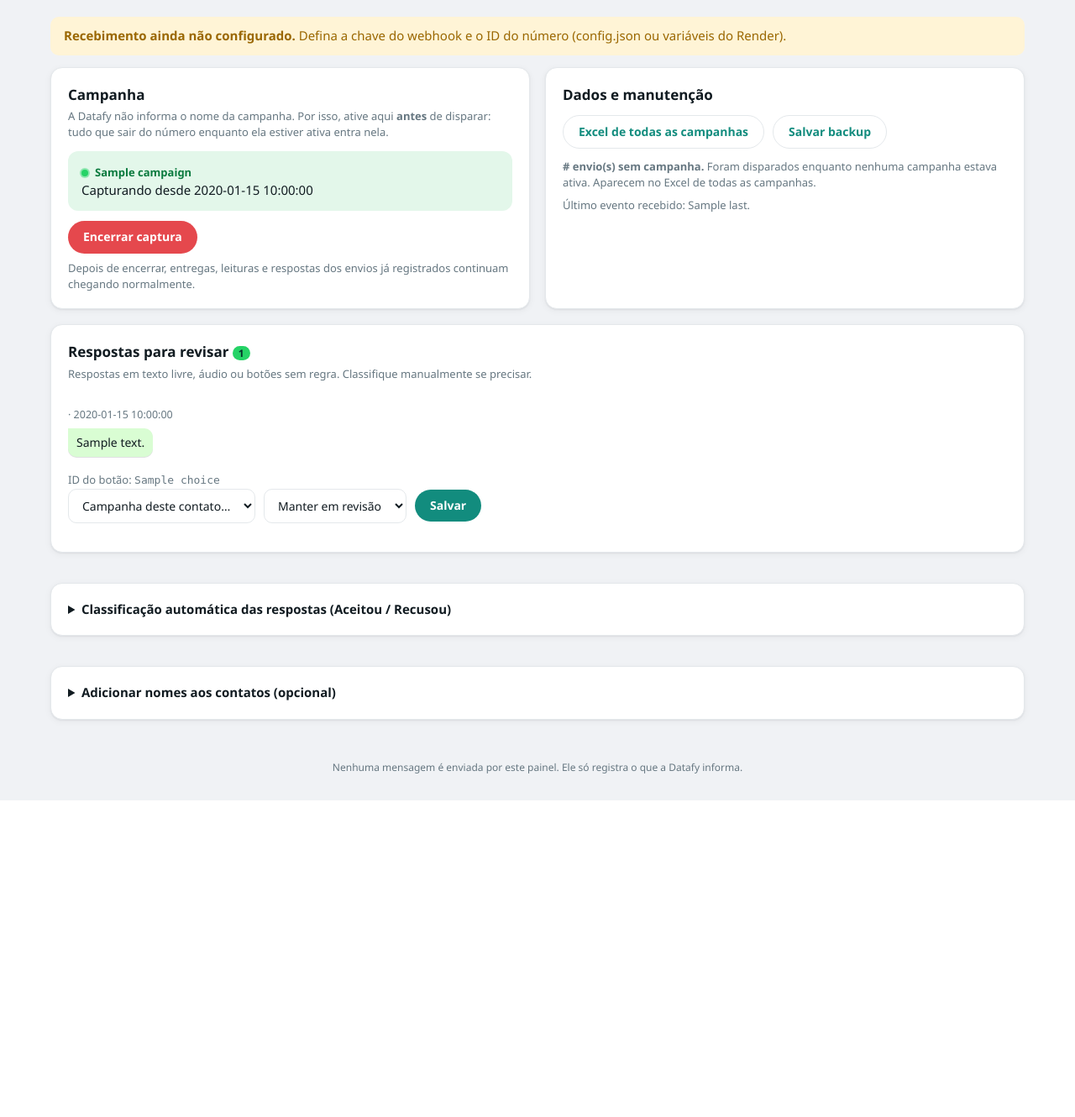
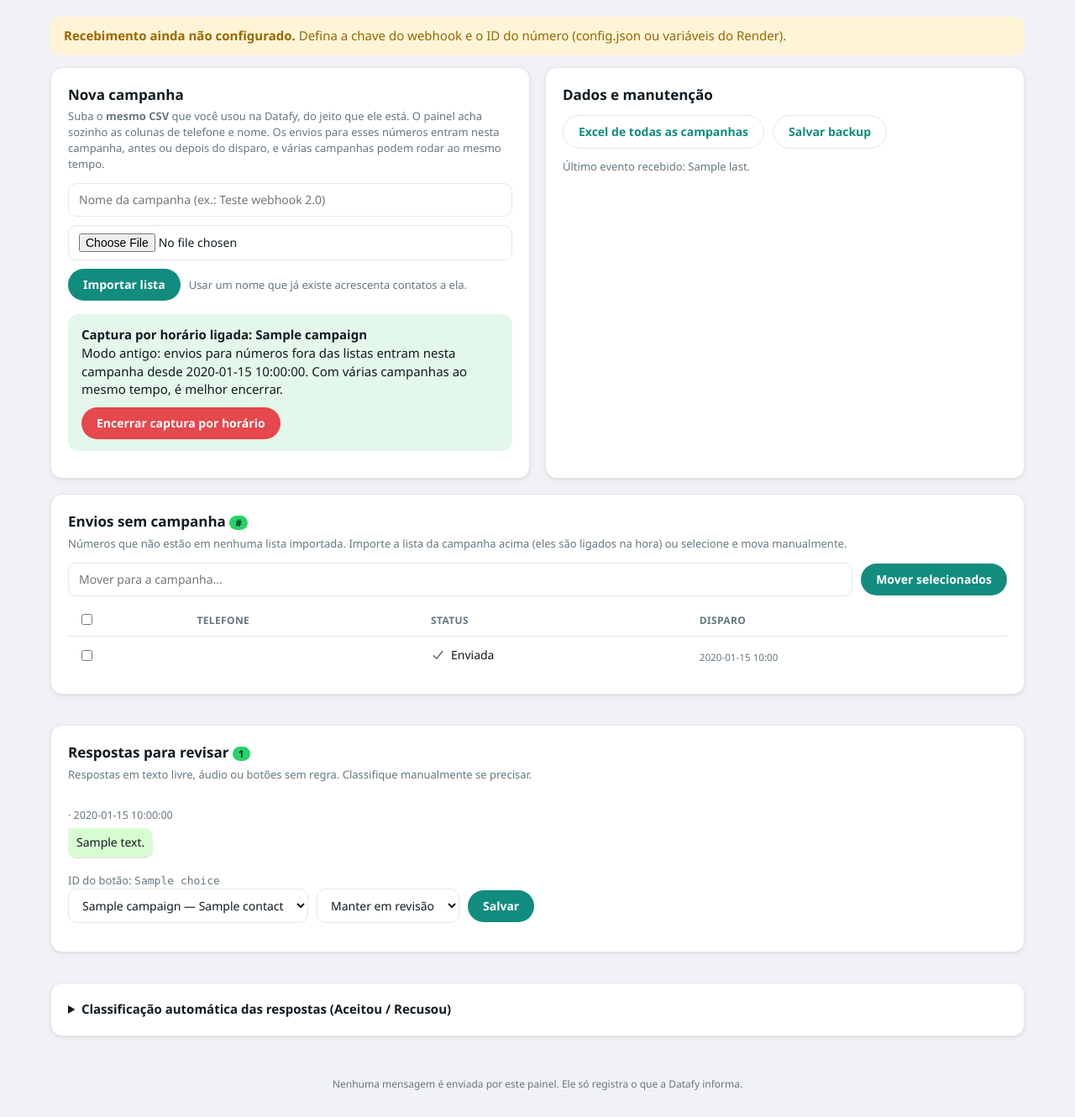
Before and after one commit to meloim/dados-disparos, a Flask app: template templates/index.html in a window 1280 px wide. Shown: the part 105-1435 px from the top of the page at 84% size. Before the commit the page ends 1058 px from the top, so only its background shows below. Run offline with Flask 3, Linux system fonts and the light colour scheme; the template is opened without the code that fills it: most values are stand-ins (such as "Sample title", 1, 10 or a date in 2020); some libraries are stand-ins or nearby versions.

Commit message:
Liga envios a campanha pela lista de contatos
A Datafy nao informa a campanha no webhook e varias campanhas rodam ao
mesmo tempo, entao a captura por horario nao serve. Agora:

- Importa o CSV da Datafy como vem (acha colunas de telefone e nome)
- Liga cada envio pelo telefone a lista da campanha, inclusive envios
  que chegaram antes da importacao
- Trata o nono digito (WA ID vem sem ele)
- Permite mover envios sem campanha manualmente
- Captura por horario vira fallback opcional

Co-Authored-By: Claude Opus 5.5 <noreply@anthropic.com>

```diff
--- a/app.py
+++ b/app.py
@@ -41,6 +41,27 @@ def phone(value):
     if not 10 <= len(result) <= 15:
         raise ValueError('Telefone inválido. Use DDI + DDD + número, como 5511999999999.')
     return result
+
+def phone_key(value):
+    """Mesma chave para 5581999522801, 558199522801 e 81999522801.
+
+    O WhatsApp informa celulares brasileiros sem o nono dígito (WA ID),
+    enquanto as listas costumam trazê-lo.
+    """
+    digits = re.sub(r'\D', '', str(value))
+    if len(digits) in (10, 11):
+        digits = '55' + digits
+    if digits.startswith('55') and len(digits) == 13 and digits[4] == '9':
+        digits = digits[:4] + digits[5:]
+    return digits
+
+PHONE_HEADERS = {'telefone', 'phone', 'phone_number', 'numero', 'number', 'celular', 'whatsapp', 'wa_id', 'waid', 'fone', 'tel', 'mobile'}
+NAME_HEADERS = {'nome', 'name', 'nome_completo', 'cliente', 'first_name', 'primeiro_nome', 'full_name'}
+
+def header_key(value):
+    # "Número de WhatsApp" -> "numero_de_whatsapp"
+    text = unicodedata.normalize('NFKD', str(value)).encode('ascii', 'ignore').decode().strip().lower()
+    return re.sub(r'[^a-z0-9]+', '_', text).strip('_')
 
 def pretty_phone(value):
     digits = re.sub(r'\D', '', str(value))
@@ -211,15 +232,29 @@ def create_apps(db_path=None, settings=None):
           AND EXISTS(SELECT 1 FROM outbounds o JOIN contacts ON contacts.id=o.contact_id WHERE o.id=events.context
           AND (events.kind='status' OR contacts.phone=events.phone))''')
 
+    def attach(db, contact_id, context):
+        db.execute('INSERT INTO outbounds VALUES(?,?) ON CONFLICT DO NOTHING',(context,contact_id))
+        db.execute('UPDATE contacts SET outbound=COALESCE(outbound,?) WHERE id=?',(context,contact_id))
+
     def capture_sends(db):
-        # Only the send moment identifies the campaign window: 'sent', or 'failed'
-        # when the message failed without ever being sent.
-        # Delivery/read can happen days later and must never select a new campaign.
+        # A Datafy não informa a campanha no webhook. O envio ('sent', ou 'failed' quando
+        # nem chegou a sair) é ligado pelo telefone ao contato de uma lista importada que
+        # ainda não tem envio: o envio mais recente fica com a lista mais recente, então
+        # várias campanhas podem rodar ao mesmo tempo.
+        # Sem lista, vale a captura por horário (modo antigo), se estiver ligada.
+        # Entrega/leitura podem chegar dias depois e nunca escolhem campanha.
+        waiting = {}
+        for c in db.execute('SELECT id,phone FROM contacts WHERE outbound IS NULL ORDER BY id DESC').fetchall():
+            waiting.setdefault(phone_key(c['phone']), []).append(c['id'])
         for ev in db.execute("""SELECT * FROM events WHERE kind='status' AND body IN ('sent','failed')
-                AND contact_id IS NULL ORDER BY ts""").fetchall():
+                AND contact_id IS NULL ORDER BY ts DESC""").fetchall():
             if not ev['context'] or not 10 <= len(ev['phone'] or '') <= 15:
                 continue
             if db.execute('SELECT 1 FROM outbounds WHERE id=?',(ev['context'],)).fetchone():
+                continue
+            listed = waiting.get(phone_key(ev['phone']))
+            if listed:
+                attach(db, listed.pop(0), ev['context'])
                 continue
             window = db.execute('''SELECT campaign FROM campaign_windows WHERE started<=?
                 AND (ended IS NULL OR ?<ended) ORDER BY started DESC LIMIT 1''',(ev['ts'],ev['ts'])).fetchone()
@@ -228,8 +263,7 @@ def create_apps(db_path=None, settings=None):
             db.execute('''INSERT INTO contacts(campaign,name,phone)
               VALUES(?,?,?) ON CONFLICT(campaign,phone) DO NOTHING''',(window['campaign'],ev['phone'],ev['phone']))
             contact = db.execute('SELECT id FROM contacts WHERE campaign=? AND phone=?',(window['campaign'],ev['phone'])).fetchone()
-            db.execute('INSERT INTO outbounds VALUES(?,?) ON CONFLICT DO NOTHING',(ev['context'],contact['id']))
-            db.execute('UPDATE contacts SET outbound=COALESCE(outbound,?) WHERE id=?',(ev['context'],contact['id']))
+            attach(db, contact['id'], ev['context'])
 
     @webhook.post('/webhook/datafy')
     def receive():
@@ -336,22 +370,34 @@ def create_apps(db_path=None, settings=None):
     @panel.get('/')
     def index():
         tab = 'config' if request.args.get('aba') == 'config' else 'painel'
+        all_rows = report()[0]
         with connect() as db:
             active = db.execute('SELECT * FROM campaign_windows WHERE ended IS NULL').fetchone()
-        # Opens on the running campaign; "Todas" is an explicit empty choice.
-        campaign = request.args.get('campanha', active['campaign'] if active else '')
+            campaigns = [r['campaign'] for r in db.execute('SELECT campaign FROM contacts UNION SELECT campaign FROM campaign_windows ORDER BY campaign')]
+            loose = db.execute("""SELECT context,phone,ts,body FROM events WHERE kind='status'
+                AND contact_id IS NULL AND context IS NOT NULL ORDER BY ts""").fetchall()
+            inbox = db.execute("SELECT * FROM events WHERE kind='reply' AND (contact_id IS NULL OR result='revisar') ORDER BY ts DESC LIMIT 200").fetchall()
+            last = db.execute('SELECT MAX(ts) AS last_ts FROM events').fetchone()['last_ts']
+        # Abre na campanha com atividade mais recente; "Todas" é uma escolha explícita (vazia).
+        recent = max(all_rows, key=lambda r: r['last_ts'], default=None)
+        default = active['campaign'] if active else (recent['campaign'] if recent and recent['last_ts'] else '')
+        campaign = request.args.get('campanha', default)
         rows, totals = report(campaign)
         rows.sort(key=lambda r: r['last_ts'], reverse=True)  # Atividade mais recente primeiro.
-        with connect() as db:
-            campaigns = [r['campaign'] for r in db.execute('SELECT campaign FROM contacts UNION SELECT campaign FROM campaign_windows ORDER BY campaign')]
-            unlinked = db.execute("SELECT COUNT(DISTINCT context) AS total FROM events WHERE kind='status' AND contact_id IS NULL").fetchone()['total']
-            inbox = db.execute("SELECT * FROM events WHERE kind='reply' AND (contact_id IS NULL OR result='revisar') ORDER BY ts DESC LIMIT 200").fetchall()
-            last = db.execute('SELECT MAX(ts) AS last_ts FROM events').fetchone()['last_ts']
+        # Envios sem campanha, um por mensagem, com o status mais avançado.
+        order = {'sent': 1, 'delivered': 2, 'read': 3, 'failed': 4}
+        sends = {}
+        for ev in loose:
+            s = sends.setdefault(ev['context'], {'context': ev['context'], 'phone': ev['phone'], 'first': ev['ts'], 'status': ev['body']})
+            if order.get(ev['body'], 0) > order.get(s['status'], 0):
+                s['status'] = ev['body']
+        unlinked_sends = sorted(sends.values(), key=lambda s: s['first'], reverse=True)[:500]
         return render_template('index.html', rows=rows, totals=totals, campaigns=campaigns,
             campaign=campaign, inbox=inbox, labels=LABELS, date_text=date_text,
             configured=bool(settings.get('webhook_secret') and settings.get('phone_number_id')),
-            last=date_text(last), all_contacts=report()[0], rules=get_rules(), active=active,
-            unlinked=unlinked, hosted=bool(os.environ.get('PANEL_PASSWORD')), tab=tab, pretty_phone=pretty_phone)
+            last=date_text(last), all_contacts=all_rows, rules=get_rules(), active=active,
+            unlinked=len(sends), unlinked_sends=unlinked_sends, hosted=bool(os.environ.get('PANEL_PASSWORD')),
+            tab=tab, pretty_phone=pretty_phone, phone_key=phone_key)
 
     @panel.post('/campanha')
     def campaign_control():
@@ -393,23 +439,60 @@ def create_apps(db_path=None, settings=None):
             upload = request.files.get('arquivo')
             if not upload:
                 raise ValueError('Selecione um CSV.')
-            raw = upload.read().decode('utf-8-sig')
-            dialect = csv.Sniffer().sniff(raw[:4096], delimiters=';,\t')
-            reader = csv.DictReader(io.StringIO(raw), dialect=dialect)
-            if not {'campanha','nome','telefone'}.issubset(reader.fieldnames or []):
-                raise ValueError('Colunas obrigatórias: campanha, nome, telefone. Opcional: mensagem_id.')
-            parsed = []
-            for n,row in enumerate(reader,2):
-                campaign, name = row['campanha'].strip(), row['nome'].strip()
-                number = phone(row['telefone'])
-                outbound = (row.get('mensagem_id') or '').strip() or None
-                if not campaign or not name or len(campaign)>150 or len(name)>200:
-                    raise ValueError(f'Linha {n}: nome e campanha precisam estar preenchidos e ter até 200/150 caracteres.')
+            data = upload.read()
+            try:
+                raw = data.decode('utf-8-sig')
+            except UnicodeDecodeError:  # CSV salvo pelo Excel no Windows.
+                raw = data.decode('cp1252')
+            try:
+                dialect = csv.Sniffer().sniff(raw[:4096], delimiters=';,\t')
+            except csv.Error:
+                dialect = csv.excel
+            table = [r for r in csv.reader(io.StringIO(raw), dialect=dialect) if any(c.strip() for c in r)]
+            if not table:
+                raise ValueError('O arquivo está vazio.')
+            looks_phone = lambda v: bool(re.fullmatch(r'[\d\s()+.-]+', v.strip())) and 10 <= len(re.sub(r'\D','',v)) <= 15
+            keys = [header_key(h) for h in table[0]]
+            has_header = not any(looks_phone(c) for c in table[0])
+            body = table[1:] if has_header else table
+            width = max(len(r) for r in body) if body else 0
+            col = lambda r, i: r[i].strip() if i is not None and i < len(r) else ''
+            # Coluna de telefone: pelo cabeçalho ou pela que mais parece telefone.
+            phone_col = next((i for i,k in enumerate(keys) if has_header and k in PHONE_HEADERS), None)
+            if phone_col is None:
+                scores = [sum(looks_phone(col(r,i)) for r in body) for i in range(width)]
+                if scores and max(scores) * 2 >= len(body) and max(scores) > 0:
+                    phone_col = scores.index(max(scores))
+            if phone_col is None:
+                raise ValueError('Não encontrei a coluna de telefone. Use um cabeçalho como "telefone".')
+            name_col = next((i for i,k in enumerate(keys) if has_header and (k in NAME_HEADERS or k.startswith('nome'))), None)
+            if name_col is None and not has_header:
+                name_col = next((i for i in range(width) if i != phone_col and
+                    sum(bool(col(r,i)) and not looks_phone(col(r,i)) for r in body) * 2 >= len(body)), None)
+            campaign_col = keys.index('campanha') if has_header and 'campanha' in keys else None
+            outbound_col = keys.index('mensagem_id') if has_header and 'mensagem_id' in keys else None
+            chosen = request.form.get('campanha', '').strip()
+            if not chosen and campaign_col is None:
+                raise ValueError('Informe o nome da campanha.')
+            parsed, skipped = [], 0
+            for n,row in enumerate(body, 2 if has_header else 1):
+                campaign = chosen or col(row, campaign_col)
+                try:
+                    number = phone(col(row, phone_col))
+                except ValueError:
+                    skipped += 1
+                    continue
+                if len(number) in (10, 11):
+                    number = '55' + number
+                name = col(row, name_col) or number
+                outbound = col(row, outbound_col) or None
+                if not campaign or len(campaign)>150 or len(name)>200:
+                    raise ValueError(f'Linha {n}: campanha precisa estar preenchida e ter até 150 caracteres; nome até 200.')
                 if outbound and not outbound.startswith('wamid.'):
                     raise ValueError(f'Linha {n}: mensagem_id deve ser o wamid retornado no envio; deixe vazio se não tiver.')
                 parsed.append((campaign,name,number,outbound))
             if not parsed:
-                raise ValueError('O arquivo não contém contatos.')
+                raise ValueError('O arquivo não contém telefones válidos.')
             with connect() as db:
                 for campaign,name,number,outbound in parsed:
                     old = db.execute('SELECT outbound FROM contacts WHERE campaign=? AND phone=?',(campaign,number)).fetchone()
@@ -418,12 +501,47 @@ def create_apps(db_path=None, settings=None):
                     db.execute('''INSERT INTO contacts(campaign,name,phone,outbound) VALUES(?,?,?,?)
                       ON CONFLICT(campaign,phone) DO UPDATE SET name=excluded.name,
                       outbound=COALESCE(contacts.outbound,excluded.outbound)''',(campaign,name,number,outbound))
+                capture_sends(db)
                 link_by_context(db)
-            flash(f'{len(parsed)} linhas importadas. Reimportações não duplicam contatos.')
+                names = sorted({p[0] for p in parsed})
+                linked = sum(db.execute('SELECT COUNT(*) AS n FROM contacts WHERE campaign=? AND outbound IS NOT NULL',(c,)).fetchone()['n'] for c in names)
+            msg = f'{len(parsed)} contato(s) importado(s) em “{", ".join(names)}”.'
+            if linked:
+                msg += f' {linked} já com envio registrado.'
+            if skipped:
+                msg += f' {skipped} linha(s) ignorada(s) por telefone inválido.'
+            flash(msg)
         except (ValueError, UnicodeError, csv.Error, sqlite3.IntegrityError,
                 psycopg.IntegrityError if psycopg else sqlite3.IntegrityError) as exc:
             flash('Importação cancelada: '+str(exc))
         return redirect(url_for('index', aba='config'))
+
+    @panel.post('/mover')
+    def move_unlinked():
+        campaign = request.form.get('campanha','').strip()
+        contexts = request.form.getlist('envio')
+        if not 1 <= len(campaign) <= 150 or not contexts:
+            flash('Escolha a campanha e pelo menos um envio.')
+            return redirect(url_for('index', aba='config'))
+        moved = 0
+        with connect() as db:
+            for context in contexts:
+                ev = db.execute("""SELECT phone FROM events WHERE kind='status' AND context=?
+                    AND contact_id IS NULL LIMIT 1""",(context,)).fetchone()
+                if not ev or db.execute('SELECT 1 FROM outbounds WHERE id=?',(context,)).fetchone():
+                    continue
+                key = phone_key(ev['phone'])
+                contact_id = next((c['id'] for c in db.execute('SELECT id,phone FROM contacts WHERE campaign=?',(campaign,)).fetchall()
+                    if phone_key(c['phone'])==key), None)
+                if contact_id is None:
+                    db.execute('INSERT INTO contacts(campaign,name,phone) VALUES(?,?,?)',(campaign,ev['phone'],ev['phone']))
+                    contact_id = db.execute('SELECT id FROM contacts WHERE campaign=? AND phone=?',(campaign,ev['phone'])).fetchone()['id']
+                attach(db, contact_id, context)
+                moved += 1
+            link_by_context(db)
+            db.execute('INSERT INTO audit(ts,action) VALUES(?,?)',(int(time.time()),json.dumps({'action':'mover','campaign':campaign,'envios':contexts})))
+        flash(f'{moved} envio(s) movido(s) para “{campaign}”.')
+        return redirect(url_for('index', campanha=campaign))
 
     @panel.post('/revisar')
     def review():
--- a/static/app.js
+++ b/static/app.js
@@ -43,6 +43,11 @@
     applyFilter();
   }
 
+  var all = document.getElementById('check-all');
+  if (all) all.addEventListener('change', function () {
+    document.querySelectorAll('input[name="envio"]').forEach(function (c) { c.checked = all.checked; });
+  });
+
   var pick = document.getElementById('campaign-pick');
   if (pick) pick.addEventListener('change', function () { pick.form.submit(); });
 
--- a/templates/index.html
+++ b/templates/index.html
@@ -48,11 +48,9 @@
     </select>
     <noscript><button>Ver</button></noscript>
   </form>
-  {% if active %}
-    <span class="live"><i></i>Capturando: {{active.campaign}}</span>
-  {% else %}
-    <span class="idle">Nenhuma campanha capturando · <a href="{{ url_for('index', aba='config') }}">ativar</a></span>
-  {% endif %}
+  <span class="live"><i></i>Recebendo eventos</span>
+  {% if unlinked %}<a class="idle" href="{{ url_for('index', aba='config') }}#sem-campanha">{{ unlinked }} envio(s) sem campanha</a>{% endif %}
+  <a class="btn ghost" href="{{ url_for('index', aba='config') }}">+ Nova campanha</a>
   <span class="spacer"></span>
   <span class="updated" id="updated">Atualizado agora</span>
   <a class="btn ghost" href="{{url_for('export',campanha=campaign)}}">
@@ -143,7 +141,7 @@
     <div class="empty">
       <svg width="48" height="48" viewBox="0 0 24 24" aria-hidden="true"><path fill="none" stroke="currentColor" stroke-width="1.5" stroke-linejoin="round" d="M4 5h16v11H9l-5 4z"/></svg>
       <p><b>Nenhum disparo registrado{% if campaign %} em “{{ campaign }}”{% endif %}.</b><br>
-      {% if active %}Os envios aparecem aqui automaticamente assim que a Datafy disparar.{% else %}Ative uma campanha em <a href="{{ url_for('index', aba='config') }}">Configurações</a> antes de disparar.{% endif %}</p>
+      {% if campaign %}Suba a lista de contatos desta campanha em <a href="{{ url_for('index', aba='config') }}">Configurações</a>. Os envios para esses números aparecem aqui automaticamente.{% else %}Crie uma campanha em <a href="{{ url_for('index', aba='config') }}">Configurações</a> subindo o mesmo CSV usado na Datafy.{% endif %}</p>
     </div>
   {% endif %}
   <div id="no-match" class="empty hidden">Nenhum contato neste filtro.</div>
@@ -156,15 +154,19 @@
 <div class="config-stack">
 <div class="grid2">
   <section class="card">
-    <h2>Campanha</h2>
-    <p class="muted">A Datafy não informa o nome da campanha. Por isso, ative aqui <b>antes</b> de disparar: tudo que sair do número enquanto ela estiver ativa entra nela.</p>
+    <h2>Nova campanha</h2>
+    <p class="muted">Suba o <b>mesmo CSV</b> que você usou na Datafy, do jeito que ele está. O painel acha sozinho as colunas de telefone e nome. Os envios para esses números entram nesta campanha, antes ou depois do disparo, e várias campanhas podem rodar ao mesmo tempo.</p>
+    <form action="/importar" method="post" enctype="multipart/form-data" class="config-stack" style="gap:10px">
+      <input type="hidden" name="csrf" value="{{session.csrf}}">
+      <input name="campanha" list="campaign-names" placeholder="Nome da campanha (ex.: Teste webhook 2.0)" maxlength="150" required aria-label="Nome da campanha">
+      <input aria-label="Arquivo CSV" type="file" name="arquivo" accept=".csv,text/csv" required>
+      <div class="row"><button>Importar lista</button><span class="help" style="margin:0">Usar um nome que já existe acrescenta contatos a ela.</span></div>
+    </form>
+    <datalist id="campaign-names">{% for c in campaigns %}<option value="{{c}}">{% endfor %}</datalist>
     {% if active %}
-      <div class="status-box on"><b><span class="live" style="padding:0;background:none"><i></i>{{active.campaign}}</span></b>Capturando desde {{date_text(active.started)}}</div>
-      <form action="/campanha" method="post"><input type="hidden" name="csrf" value="{{session.csrf}}"><input type="hidden" name="acao" value="encerrar"><button class="danger">Encerrar captura</button></form>
-      <p class="help">Depois de encerrar, entregas, leituras e respostas dos envios já registrados continuam chegando normalmente.</p>
-    {% else %}
-      <div class="status-box"><b>Nenhuma campanha ativa</b>Disparos feitos agora ficam sem campanha.</div>
-      <form action="/campanha" method="post" class="row"><input type="hidden" name="csrf" value="{{session.csrf}}"><input type="hidden" name="acao" value="ativar"><input name="nome" aria-label="Nome da campanha" placeholder="Nome da campanha" maxlength="150" required style="flex:1"><button>Ativar campanha</button></form>
+      <div class="status-box on" style="margin-top:16px"><b>Captura por horário ligada: {{active.campaign}}</b>Modo antigo: envios para números fora das listas entram nesta campanha desde {{date_text(active.started)}}. Com várias campanhas ao mesmo tempo, é melhor encerrar.
+        <form action="/campanha" method="post" style="margin-top:10px"><input type="hidden" name="csrf" value="{{session.csrf}}"><input type="hidden" name="acao" value="encerrar"><button class="danger">Encerrar captura por horário</button></form>
+      </div>
     {% endif %}
   </section>
 
@@ -174,10 +176,36 @@
       <a class="btn ghost" href="{{url_for('export')}}">Excel de todas as campanhas</a>
       <a class="btn ghost" href="/backup">Salvar backup</a>
     </div>
-    {% if unlinked %}<p class="help"><b>{{unlinked}} envio(s) sem campanha.</b> Foram disparados enquanto nenhuma campanha estava ativa. Aparecem no Excel de todas as campanhas.</p>{% endif %}
     <p class="help">Último evento recebido: {{ last or 'nenhum' }}.</p>
   </section>
 </div>
+
+<section class="card" id="sem-campanha">
+  <h2>Envios sem campanha {% if unlinked %}<span class="count">{{ unlinked }}</span>{% endif %}</h2>
+  {% if unlinked_sends %}
+  <p class="muted">Números que não estão em nenhuma lista importada. Importe a lista da campanha acima (eles são ligados na hora) ou selecione e mova manualmente.</p>
+  <form action="/mover" method="post">
+    <input type="hidden" name="csrf" value="{{session.csrf}}">
+    <div class="row" style="margin-bottom:10px">
+      <input name="campanha" list="campaign-names" placeholder="Mover para a campanha…" maxlength="150" required aria-label="Campanha de destino" style="flex:1;min-width:220px">
+      <button>Mover selecionados</button>
+    </div>
+    <div class="scroll" style="max-height:420px;overflow-y:auto">
+    <table>
+      <thead><tr><th><input type="checkbox" id="check-all" aria-label="Selecionar todos"></th><th>Telefone</th><th>Status</th><th>Disparo</th></tr></thead>
+      <tbody>
+      {% for s in unlinked_sends %}
+        <tr><td><input type="checkbox" name="envio" value="{{ s.context }}" aria-label="Selecionar {{ s.phone }}"></td>
+          <td>{{ pretty_phone(s.phone) }}</td>
+          <td><span class="state s-{{ s.status }}">{{ tick(s.status) }}<span>{{ {'sent':'Enviada','delivered':'Entregue','read':'Lida','failed':'Falhou'}[s.status] }}</span></span></td>
+          <td><small>{{ date_text(s.first)[:16] }}</small></td></tr>
+      {% endfor %}
+      </tbody>
+    </table>
+    </div>
+  </form>
+  {% else %}<p>Todos os envios recebidos estão ligados a uma campanha. 👌</p>{% endif %}
+</section>
 
 <section class="card">
   <h2>Respostas para revisar {% if inbox %}<span class="count">{{ inbox|length }}</span>{% endif %}</h2>
@@ -188,7 +216,7 @@
     <span class="bubble">{{e.body}}</span>
     {% if e.choice %}<p class="help">ID do botão: <code>{{e.choice}}</code></p>{% endif %}
     <form action="/revisar" method="post" class="row"><input type="hidden" name="csrf" value="{{session.csrf}}"><input type="hidden" name="evento" value="{{e.id}}">
-      <select name="contato" aria-label="Campanha do contato" required><option value="">Campanha deste contato…</option>{% for c in all_contacts if c.phone==e.phone %}<option value="{{c.id}}" {% if e.contact_id==c.id %}selected{% endif %}>{{c.campaign}}{% if c.name != c.phone %} — {{c.name}}{% endif %}</option>{% endfor %}</select>
+      <select name="contato" aria-label="Campanha do contato" required><option value="">Campanha deste contato…</option>{% for c in all_contacts if phone_key(c.phone)==phone_key(e.phone) %}<option value="{{c.id}}" {% if e.contact_id==c.id %}selected{% endif %}>{{c.campaign}}{% if c.name != c.phone %} — {{c.name}}{% endif %}</option>{% endfor %}</select>
       <select name="resultado" aria-label="Resultado"><option value="revisar">Manter em revisão</option><option value="aceitou">Aceitou</option><option value="recusou">Recusou</option></select>
       <button>Salvar</button>
     </form>
@@ -210,13 +238,6 @@
   </details>
 </section>
 
-<section class="card">
-  <details>
-    <summary>Adicionar nomes aos contatos (opcional)</summary>
-    <p class="muted">Sem isso, os contatos aparecem só pelo telefone. Importe um CSV com as colunas <b>campanha, nome, telefone</b>, usando o mesmo nome da campanha e telefone com DDI e DDD (ex.: 5571999999999).</p>
-    <form action="/importar" method="post" enctype="multipart/form-data" class="row"><input type="hidden" name="csrf" value="{{session.csrf}}"><input aria-label="Arquivo CSV" type="file" name="arquivo" accept=".csv" required><button>Importar nomes</button><a href="/modelo.csv">Baixar modelo</a></form>
-  </details>
-</section>
 </div>
 {% endif %}
 </main>
```
Also changed, not shown: tests/test_app.py (+41 -0 lines).
